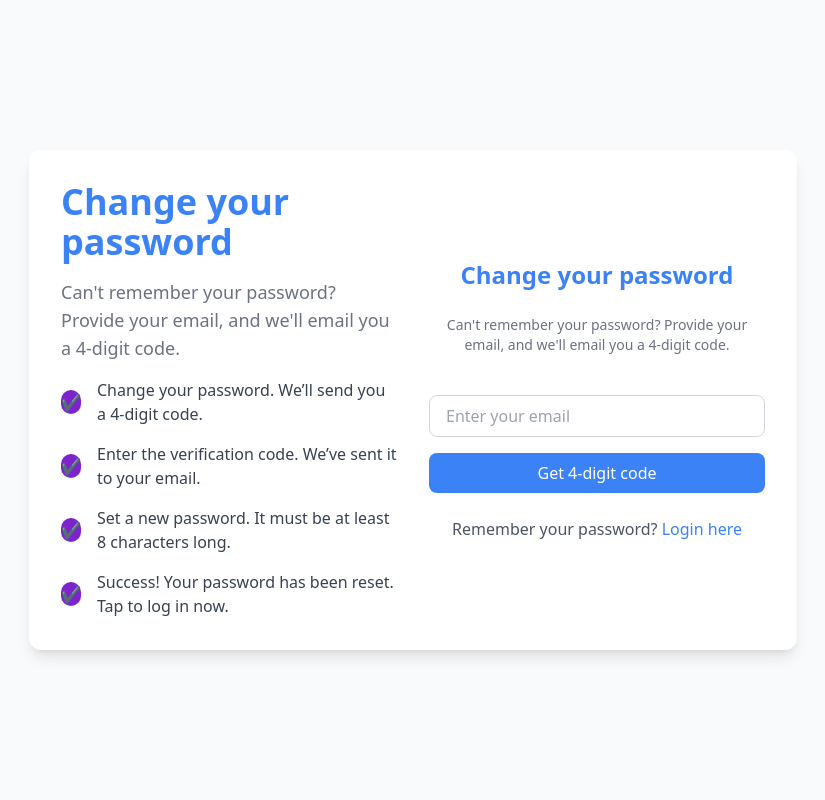
After one commit to Abhilmxz/Mini-Project, a Django app: page /forgot_password/ in a window 1280 px wide. The commit adds this page. Shown: the whole page, without its empty margins (227-1052 px from the left). Run offline with Django 5.2, Linux system fonts and the light colour scheme; some libraries are stand-ins or nearby versions.

Commit message:
first commit

```diff
--- a/cra/VCRA/forms.py
+++ b/cra/VCRA/forms.py
@@ -1,6 +1,7 @@
 from django import forms
 from .models import UserRegistration
 from django.contrib.auth.models import User
+from .models import Complaint
 
 
 class UserRegistrationForm(forms.ModelForm):
@@ -34,3 +35,20 @@ class LoginForm(forms.Form):
     password = forms.CharField(widget=forms.PasswordInput(attrs={
         'placeholder': 'Enter your password'
     }))
+
+
+class ForgotPasswordForm(forms.Form):
+    email = forms.EmailField(label='Email', max_length=254)
+
+
+
+class ComplaintForm(forms.ModelForm):
+    class Meta:
+        model = Complaint
+        fields = ['description', 'complaint_type', 'location', 'proof']
+        widgets = {
+            'description': forms.Textarea(attrs={'placeholder': 'Enter description', 'class': 'w-full px-4 py-2 border rounded-xl'}),
+            'complaint_type': forms.Select(attrs={'class': 'w-full px-4 py-2 border rounded-xl'}),
+            'location': forms.TextInput(attrs={'placeholder': 'Enter location', 'class': 'w-full px-4 py-2 border rounded-xl'}),
+            'proof': forms.ClearableFileInput(attrs={'class': 'w-full'}),
+        }
--- a/cra/VCRA/templates/about.html
+++ b/cra/VCRA/templates/about.html
@@ -19,7 +19,7 @@
         We believe in the power of community. Together, we can make our cities cleaner, safer, and better to live in.
       </p>
       <div class="mt-6">
-        <a href="#" class="inline-block text-blue-500 hover:text-blue-700 mt-4">← Back to Home</a>
+        <a href="{% url 'homelog' %}" class="inline-block text-blue-500 hover:text-blue-700 mt-4">← Back to Home</a>
       </div>
     </div>
   </div>
--- a/cra/VCRA/templates/contact.html
+++ b/cra/VCRA/templates/contact.html
@@ -29,7 +29,7 @@
       </form>
       <p class="mt-6 text-sm text-gray-500">We’ll get back to you as soon as possible.</p>
       <div class="mt-6">
-        <a href="{% url 'adminover' %}" class="inline-block text-blue-500 hover:text-blue-700 mt-4">← Back to Home</a>
+        <a href="{% url 'homelog' %}" class="inline-block text-blue-500 hover:text-blue-700 mt-4">← Back to Home</a>
       </div>
     </div>
   </div>
--- /dev/null
+++ b/cra/VCRA/templates/forgot_password.html
@@ -0,0 +1,61 @@
+<!DOCTYPE html>
+<html lang="en">
+<head>
+  <meta charset="UTF-8">
+  <meta name="viewport" content="width=device-width, initial-scale=1.0">
+  <title>Change Your Password</title>
+  <script src="https://cdn.tailwindcss.com"></script>
+</head>
+<body class="bg-gray-50">
+
+  <!-- Main container with two columns (left side for steps, right for form) -->
+  <div class="min-h-screen flex justify-center items-center">
+    <div class="w-full max-w-3xl grid grid-cols-1 md:grid-cols-2 gap-8 p-8 bg-white rounded-xl shadow-lg">
+      <!-- Left side with instructions -->
+      <div class="space-y-4">
+        <h1 class="text-4xl font-bold text-blue-500">Change your password</h1>
+        <p class="text-lg text-gray-500">Can't remember your password? Provide your email, and we'll email you a 4-digit code.</p>
+        <ul class="space-y-4 mt-6">
+          <li class="flex items-center text-gray-700">
+            <span class="w-6 h-6 flex items-center justify-center bg-purple-700 text-white rounded-full">✔</span>
+            <span class="ml-4">Change your password. We’ll send you a 4-digit code.</span>
+          </li>
+          <li class="flex items-center text-gray-700">
+            <span class="w-6 h-6 flex items-center justify-center bg-purple-700 text-white rounded-full">✔</span>
+            <span class="ml-4">Enter the verification code. We’ve sent it to your email.</span>
+          </li>
+          <li class="flex items-center text-gray-700">
+            <span class="w-6 h-6 flex items-center justify-center bg-purple-700 text-white rounded-full">✔</span>
+            <span class="ml-4">Set a new password. It must be at least 8 characters long.</span>
+          </li>
+          <li class="flex items-center text-gray-700">
+            <span class="w-6 h-6 flex items-center justify-center bg-purple-700 text-white rounded-full">✔</span>
+            <span class="ml-4">Success! Your password has been reset. Tap to log in now.</span>
+          </li>
+        </ul>
+      </div>
+
+      <!-- Right side with form to enter email -->
+      <div class="flex flex-col justify-center space-y-6">
+        <h2 class="text-2xl font-semibold text-center text-blue-500">Change your password</h2>
+        <p class="text-center text-sm text-gray-500">Can't remember your password? Provide your email, and we'll email you a 4-digit code.</p>
+
+        <!-- Forgot Password Form -->
+        <form method="POST" class="space-y-4">
+          {% csrf_token %}
+          <input type="email" name="email" placeholder="Enter your email" class="w-full px-4 py-2 border border-gray-300 rounded-lg focus:outline-none focus:ring-2 focus:ring-purple-500" required>
+
+          <button type="submit" class="w-full bg-blue-500 text-white py-2 rounded-lg hover:bg-purple-800 transition duration-200">
+            Get 4-digit code
+          </button>
+        </form>
+
+        <div class="text-center text-gray-600">
+          <p>Remember your password? <a href="{% url 'login' %}" class="text-blue-500 hover:underline">Login here</a></p>
+        </div>
+      </div>
+    </div>
+  </div>
+
+</body>
+</html>
--- a/cra/VCRA/templates/home.html
+++ b/cra/VCRA/templates/home.html
@@ -18,10 +18,10 @@
               </div>
             <!-- Menu -->
             <div class="flex space-x-10 text-sm font-medium text-gray-700">
-                <a href="#" class="hover:text-sky-500">Home</a>
+                <a href="{% url 'home' %}" class="hover:text-sky-500">Home</a>
                 <a href="{% url 'login' %}" class="hover:text-sky-500">My Complaints</a>
-                <a href="{% url 'about' %}" class="hover:text-sky-500">About</a>
-                <a href="{% url 'contact' %}" class="hover:text-sky-500">Contact</a>
+                <a href="{% url 'login' %}" class="hover:text-sky-500">About</a>
+                <a href="{% url 'login' %}" class="hover:text-sky-500">Contact</a>
                 <a href="{% url 'login' %}" class="bg-blue-500 text-white px-4 py-2 rounded hover:bg-blue-600">Login</a>
             </div>
         </div>
--- a/cra/VCRA/templates/login.html
+++ b/cra/VCRA/templates/login.html
@@ -52,6 +52,9 @@
 
                 <button type="submit" class="bg-blue-500 text-white px-4 py-2 rounded hover:bg-blue-600 w-full">Login</button>
             </form>
+            <div class="text-center mt-4">
+                <p><a href="{% url 'forgot_password' %}" class="text-blue-500 hover:underline">Forgot Password? </a></p>
+              </div>
 
             <p class="mt-4 text-center text-gray-600">
                 Don't have an account? <a href="{% url 'register' %}" class="text-blue-500 hover:underline">Sign Up</a>
--- a/cra/VCRA/templates/profile.html
+++ b/cra/VCRA/templates/profile.html
@@ -79,7 +79,7 @@
 
       <!-- Buttons -->
       <div class="col-span-1 md:col-span-2 flex justify-center gap-6 mt-6">
-        <button type="reset" class="bg-gray-300 hover:bg-gray-400 text-black font-semibold px-6 py-2 rounded-md">Clear</button>
+        <button type="reset" class="bg-sky-500 hover:bg-sky-600 text-white font-semibold px-6 py-2 rounded-md">Edit</button>
         <button type="submit" class="bg-sky-500 hover:bg-sky-600 text-white font-semibold px-6 py-2 rounded-md">Submit</button>
       </div>
     </form>
--- /dev/null
+++ b/cra/VCRA/templates/verify_code.html
@@ -0,0 +1,6 @@
+<h2>Enter the 4-digit code sent to your email</h2>
+<form method="POST">
+  {% csrf_token %}
+  <input type="text" name="code" placeholder="4-digit code" maxlength="4" required>
+  <button type="submit">Verify Code</button>
+</form>
--- a/cra/VCRA/urls.py
+++ b/cra/VCRA/urls.py
@@ -4,12 +4,20 @@ from . import views
 
 urlpatterns = [
     path("",views.home, name='home'),
+    path('about/', views.about_view, name='about'),
+    path('contact/', views.contact_view, name='contact'),
     path('register/', views.register, name='register'),
     path('login/', views.login_view, name='login'),
+    path('forgot_password/', views.forgot_password, name='forgot_password'),
+    path('verify-code/', views.verify_code, name='verify_code'),
+    path('set-new-password/', views.set_new_password, name='set_new_password'),
     path('homelog/', views.homelog, name='homelog'),
     path('profile/', views.profile, name='profile'),
-    path('about/', views.about_view, name='about'),
-    path('contact/', views.contact_view, name='contact'),
+
     path('complaint/', views.complaint, name='complaint'),
+    path('my_complaints/', views.my_complaints, name='my_complaints'),
+
+
+
     path('adminover/', views.adminover, name='adminover'),
 ]
--- a/cra/VCRA/views.py
+++ b/cra/VCRA/views.py
@@ -5,6 +5,16 @@ from django.db import IntegrityError
 from django.contrib.auth import authenticate, login
 from django.contrib.auth.models import User
 from .models import UserRegistration
+from django.contrib import messages
+from .forms import ComplaintForm
+from django.contrib.auth.decorators import login_required
+from .models import Complaint
+
+from django.core.mail import send_mail
+from django.conf import settings
+from .forms import ForgotPasswordForm
+import random
+
 
 
 # Create your views here.
@@ -12,6 +22,7 @@ from .models import UserRegistration
 def home(request):
     return render(request, 'home.html')
 
+#USER REGISTRATION FUNCTION
 
 def register(request):
     if request.method == 'POST':
@@ -52,7 +63,7 @@ def register(request):
     return render(request, 'register.html', {'form': form})
 
 
-
+#LOGIN FUNCTION
 
 def login_view(request):
     if request.method == 'POST':
@@ -72,12 +83,86 @@ def login_view(request):
 
     return render(request, 'login.html', {'form': form})
 
-
+# Homelog Function
 
 def homelog(request):
     if not request.user.is_authenticated:
         return redirect('login')
     return render(request, 'homelog.html')
+
+
+
+# Forgotten Password Functions
+
+def forgot_password(request):
+    if request.method == 'POST':
+        form = ForgotPasswordForm(request.POST)
+        if form.is_valid():
+            email = form.cleaned_data['email']
+            try:
+                user = User.objects.get(email=email)
+                code = str(random.randint(1000, 9999))
+                request.session['reset_email'] = email
+                request.session['reset_code'] = code
+
+                send_mail(
+                    'Your Password Reset Code',
+                    f'Here is your 4-digit code: {code}',
+                    settings.DEFAULT_FROM_EMAIL,
+                    [email],
+                    fail_silently=False,
+                )
+
+                return redirect('verify_code')
+            except User.DoesNotExist:
+                messages.error(request, 'No user found with that email.')
+    else:
+        form = ForgotPasswordForm()
+
+    return render(request, 'forgot_password.html', {'form': form})
+
+
+
+def verify_code(request):
+    if request.method == 'POST':
+        code_entered = request.POST.get('code')
+        if code_entered == request.session.get('reset_code'):
+            return redirect('set_new_password')
+        else:
+            messages.error(request, 'Invalid code. Please try again.')
+
+    return render(request, 'verify_code.html')
+
+
+
+def set_new_password(request):
+    if request.method == 'POST':
+        password = request.POST.get('password')
+        confirm_password = request.POST.get('confirm_password')
+        if password != confirm_password:
+            messages.error(request, 'Passwords do not match.')
+        elif len(password) < 8:
+            messages.error(request, 'Password must be at least 8 characters long.')
+        else:
+            email = request.session.get('reset_email')
+            user = User.objects.get(email=email)
+            user.set_password(password)
+            user.save()
+            messages.success(request, 'Your password has been changed.')
+            return redirect('login')
+    return render(request, 'set_new_password.html')
+
+
+
+#COMPLAINT FUNCTION
+
+def complaint(request):
+    return render(request, 'complaint.html')
+
+def my_complaints(request):
+    complaints = Complaint.objects.filter(user=request.user)
+    return render(request, 'my_complaints.html', {'complaints': complaints})
+
 
 def profile(request):
     return render(request, 'profile.html')
@@ -90,8 +175,5 @@ def about_view(request):
 def contact_view(request):
     return render(request, 'contact.html')
 
-def complaint(request):
-    return render(request, 'complaint.html')
-
 def adminover(request):
     return render(request, 'adminover.html')
```
Also changed, not shown: cra/VCRA/models.py (+20 -0 lines), cra/VCRA/templates/complaint.html (+11 -0 lines), cra/VCRA/templates/homelog.html (+6 -6 lines), cra/VCRA/templates/login1.html (deleted, +0 -24 lines), cra/VCRA/templates/my_complaints.html (added, +30 -0 lines), cra/VCRA/templates/set_new_password.html (added, +7 -0 lines), cra/cra/settings.py (+20 -0 lines), cra/VCRA/migrations/0005_complaint.py (added), cra/db.sqlite3, 1 other file.
